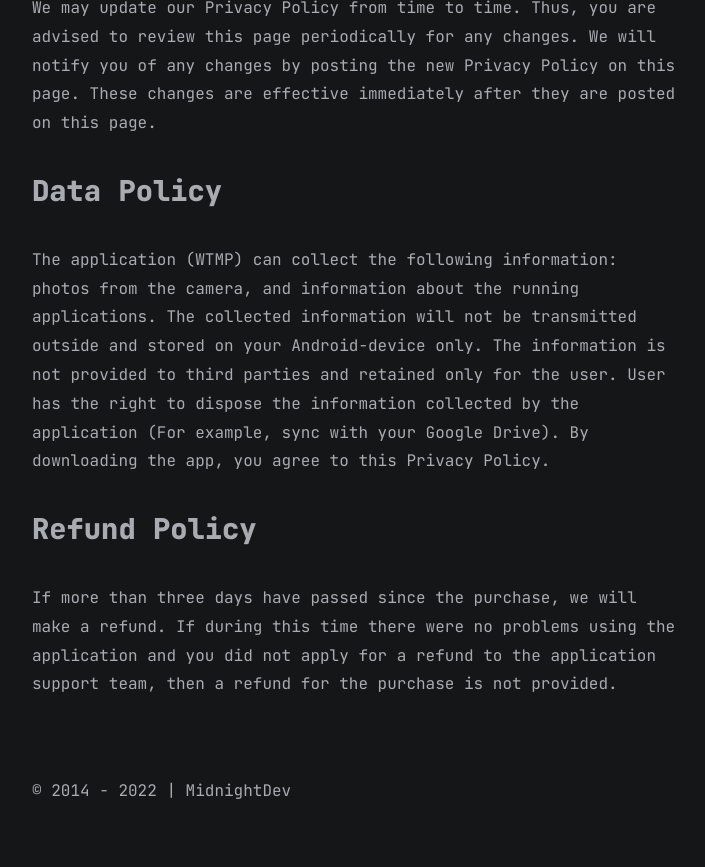
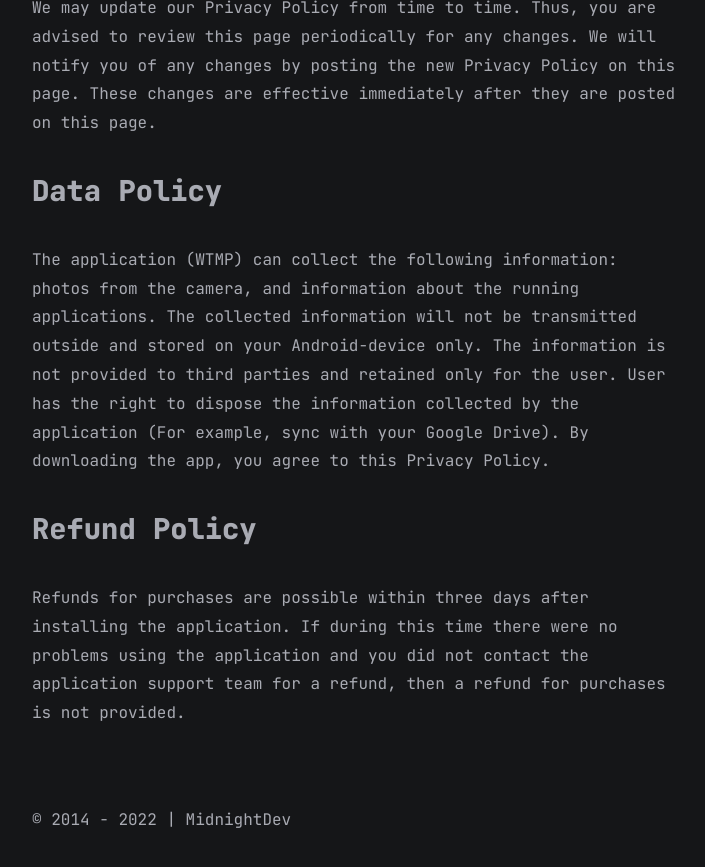
Before and after one commit to mdnghtdv/mdnghtdv.github.io, a Jekyll site: the page built from all_collections/_posts/2022-02-22-wtmp-privacy-policy.md, in a window 1280 px wide and 900 px high, scrolled down 1811 px. Shown: the top 867 px of the window, without its empty margins (283-988 px from the left). Built offline with Jekyll 4.4.1, drawn with Linux system fonts in a browser that asks for light colours.

Commit message:
Update 2022-02-22-wtmp-privacy-policy.md

```diff
--- a/all_collections/_posts/2022-02-22-wtmp-privacy-policy.md
+++ b/all_collections/_posts/2022-02-22-wtmp-privacy-policy.md
@@ -30,4 +30,4 @@ We may update our Privacy Policy from time to time. Thus, you are advised to rev
 The application (WTMP) can collect the following information: photos from the camera, and information about the running applications. The collected information will not be transmitted outside and stored on your Android-device only. The information is not provided to third parties and retained only for the user. User has the right to dispose the information collected by the application (For example, sync with your Google Drive). By downloading the app, you agree to this Privacy Policy.
 
 ## Refund Policy
-If more than three days have passed since the purchase, we will make a refund. If during this time there were no problems using the application and you did not apply for a refund to the application support team, then a refund for the purchase is not provided.
+Refunds for purchases are possible within three days after installing the application. If during this time there were no problems using the application and you did not contact the application support team for a refund, then a refund for purchases is not provided.
```
